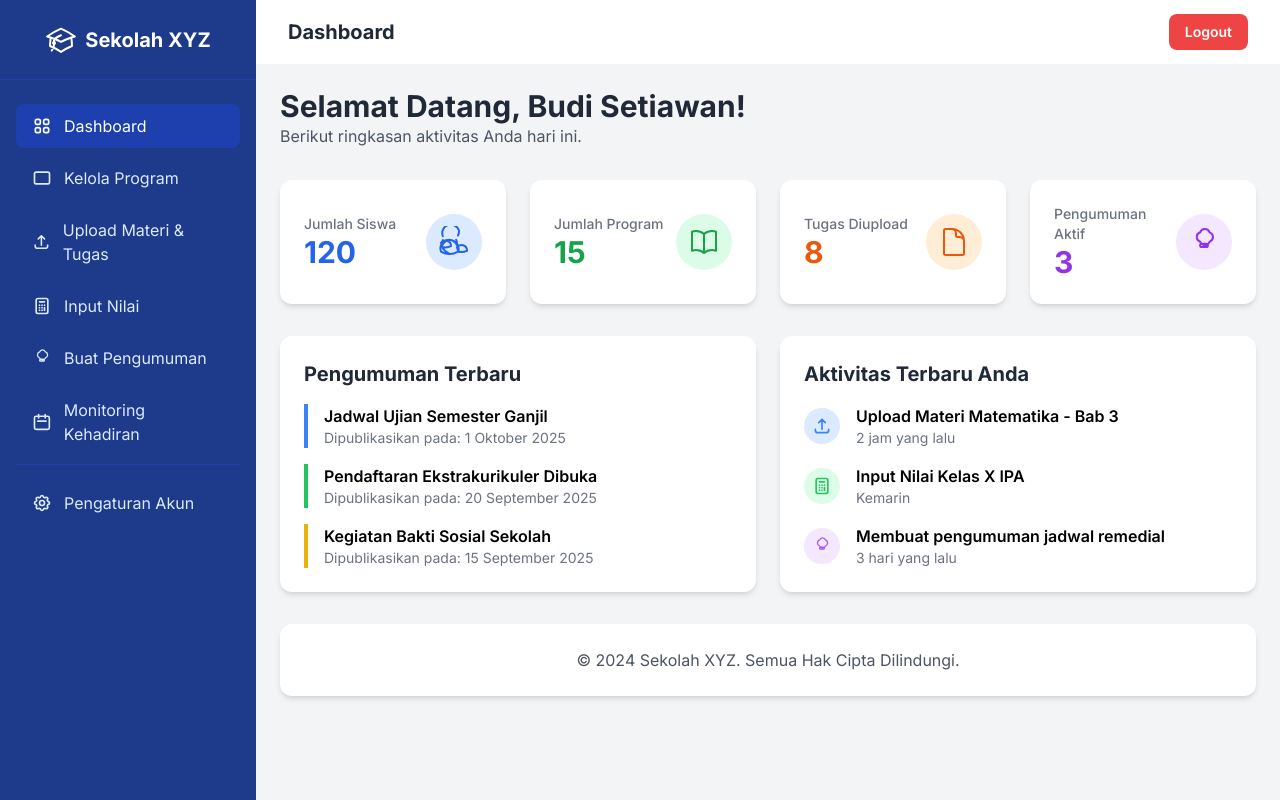
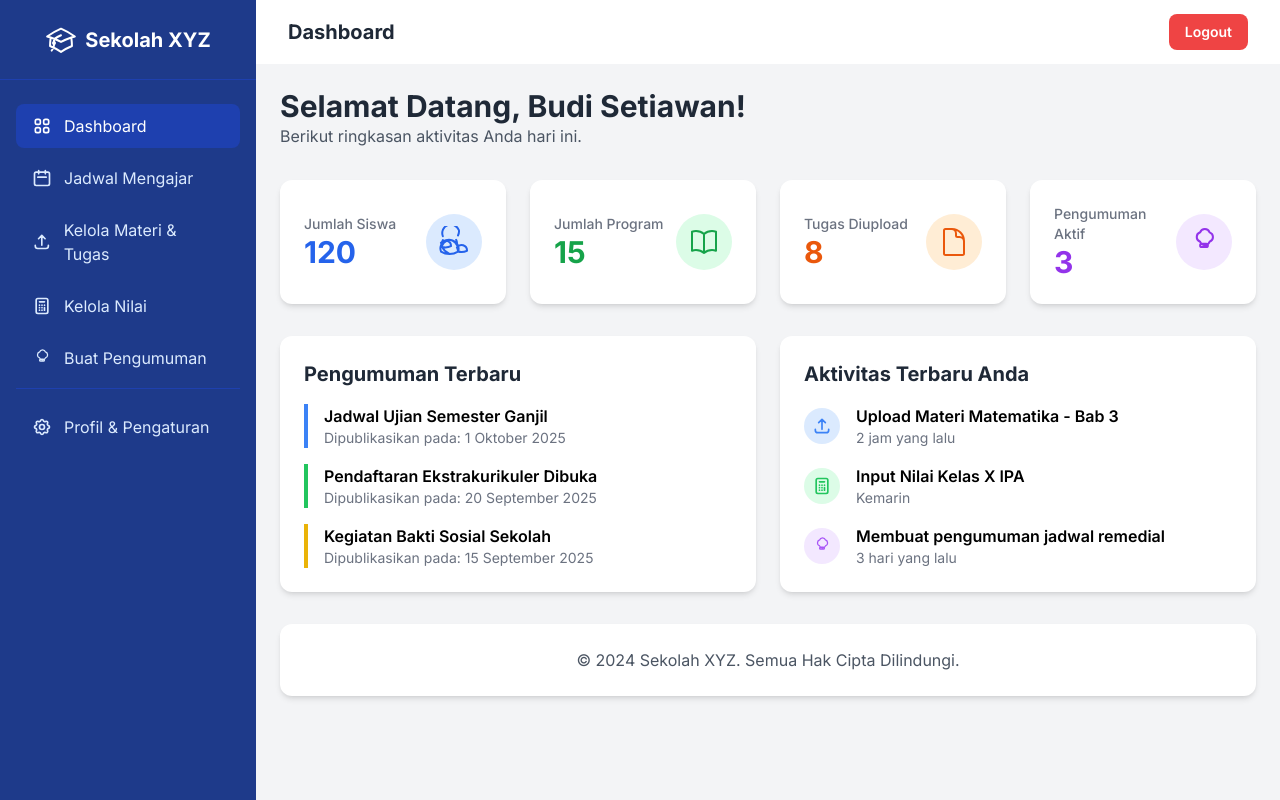
Before and after one commit to juju170/upgacc, a plain HTML site: page guru/dashboard_guru.html in a window 1280 px wide. Drawn offline with nearby package versions, Linux system fonts and the light colour scheme.

Commit message:
Update dashboard_guru.html

```diff
--- a/guru/dashboard_guru.html
+++ b/guru/dashboard_guru.html
@@ -31,35 +31,30 @@
 
             <!-- Menu Sidebar -->
             <nav class="flex-1 px-4 py-6 space-y-2">
-                <a href="#" class="flex items-center px-4 py-2.5 bg-blue-800 rounded-lg">
+    <a href="./dashboard_guru.html" class="flex items-center px-4 py-2.5 bg-blue-800 rounded-lg">
         <svg class="h-5 w-5 mr-3" xmlns="http://www.w3.org/2000/svg" fill="none" viewBox="0 0 24 24" stroke="currentColor"><path stroke-linecap="round" stroke-linejoin="round" stroke-width="2" d="M4 6a2 2 0 012-2h2a2 2 0 012 2v2a2 2 0 01-2 2H6a2 2 0 01-2-2V6zM14 6a2 2 0 012-2h2a2 2 0 012 2v2a2 2 0 01-2 2h-2a2 2 0 01-2-2V6zM4 16a2 2 0 012-2h2a2 2 0 012 2v2a2 2 0 01-2 2H6a2 2 0 01-2-2v-2zM14 16a2 2 0 012-2h2a2 2 0 012 2v2a2 2 0 01-2 2h-2a2 2 0 01-2-2v-2z" /></svg>
         Dashboard
     </a>
-                <a href="#" class="flex items-center px-4 py-2.5 text-blue-100 hover:bg-blue-800 rounded-lg">
-                    <svg class="h-5 w-5 mr-3" xmlns="http://www.w3.org/2000/svg" fill="none" viewBox="0 0 24 24" stroke="currentColor"><path stroke-linecap="round" stroke-linejoin="round" stroke-width="2" d="M3 7v10a2 2 0 002 2h14a2 2 0 002-2V7a2 2 0 00-2-2H5a2 2 0 00-2 2z" /></svg>
-                    Kelola Program
+    <a href="./jadwal_guru.html" class="flex items-center px-4 py-2.5 text-blue-100 hover:bg-blue-800 rounded-lg">
+        <svg class="h-5 w-5 mr-3" xmlns="http://www.w3.org/2000/svg" fill="none" viewBox="0 0 24 24" stroke="currentColor"><path stroke-linecap="round" stroke-linejoin="round" stroke-width="2" d="M8 7V3m8 4V3m-9 8h10M5 21h14a2 2 0 002-2V7a2 2 0 00-2-2H5a2 2 0 00-2 2v12a2 2 0 002 2z" /></svg>
+        Jadwal Mengajar
     </a>
-                <a href="#" class="flex items-center px-4 py-2.5 text-blue-100 hover:bg-blue-800 rounded-lg">
+    <a href="./kelola_materi.html" class="flex items-center px-4 py-2.5 text-blue-100 hover:bg-blue-800 rounded-lg">
         <svg class="h-5 w-5 mr-3" xmlns="http://www.w3.org/2000/svg" fill="none" viewBox="0 0 24 24" stroke="currentColor"><path stroke-linecap="round" stroke-linejoin="round" stroke-width="2" d="M4 16v1a3 3 0 003 3h10a3 3 0 003-3v-1m-4-8l-4-4m0 0L8 8m4-4v12" /></svg>
-                    Upload Materi & Tugas
+        Kelola Materi & Tugas
     </a>
-                <a href="#" class="flex items-center px-4 py-2.5 text-blue-100 hover:bg-blue-800 rounded-lg">
+    <a href="./kelola_nilai.html" class="flex items-center px-4 py-2.5 text-blue-100 hover:bg-blue-800 rounded-lg">
         <svg class="h-5 w-5 mr-3" xmlns="http://www.w3.org/2000/svg" fill="none" viewBox="0 0 24 24" stroke="currentColor"><path stroke-linecap="round" stroke-linejoin="round" stroke-width="2" d="M9 7h6m0 10v-3m-3 3h.01M9 17h.01M9 14h.01M12 14h.01M15 11h.01M12 11h.01M9 11h.01M7 21h10a2 2 0 002-2V5a2 2 0 00-2-2H7a2 2 0 00-2 2v14a2 2 0 002 2z" /></svg>
-                    Input Nilai
+        Kelola Nilai
     </a>
-                <a href="#" class="flex items-center px-4 py-2.5 text-blue-100 hover:bg-blue-800 rounded-lg">
+    <a href="./pengumuman_guru.html" class="flex items-center px-4 py-2.5 text-blue-100 hover:bg-blue-800 rounded-lg">
         <svg class="h-5 w-5 mr-3" xmlns="http://www.w3.org/2000/svg" fill="none" viewBox="0 0 24 24" stroke-width="1.5" stroke="currentColor"><path stroke-linecap="round" stroke-linejoin="round" d="M10.34 15.84c-.688 0-1.25-.562-1.25-1.25s.562-1.25 1.25-1.25h3.32c.688 0 1.25.562 1.25 1.25s-.562 1.25-1.25 1.25h-3.32zM9.09 11.84v-.002a3.752 3.752 0 01.002-7.098 3.752 3.752 0 017.096 0v.002a3.752 3.752 0 01-.002 7.098 3.752 3.752 0 01-7.096 0z" /></svg>
         Buat Pengumuman
     </a>
-                 <a href="#" class="flex items-center px-4 py-2.5 text-blue-100 hover:bg-blue-800 rounded-lg">
-                    <svg class="h-5 w-5 mr-3" xmlns="http://www.w3.org/2000/svg" fill="none" viewBox="0 0 24 24" stroke="currentColor"><path stroke-linecap="round" stroke-linejoin="round" stroke-width="2" d="M8 7V3m8 4V3m-9 8h10M5 21h14a2 2 0 002-2V7a2 2 0 00-2-2H5a2 2 0 00-2 2v12a2 2 0 002 2z" /></svg>
-                    Monitoring Kehadiran
-                </a>
-                <!-- Divider -->
     <div class="pt-4 mt-4 border-t border-blue-800 space-y-2">
-                     <a href="#" class="flex items-center px-4 py-2.5 text-blue-100 hover:bg-blue-800 rounded-lg">
+         <a href="./profil_guru.html" class="flex items-center px-4 py-2.5 text-blue-100 hover:bg-blue-800 rounded-lg">
            <svg class="h-5 w-5 mr-3" xmlns="http://www.w3.org/2000/svg" fill="none" viewBox="0 0 24 24" stroke="currentColor"><path stroke-linecap="round" stroke-linejoin="round" stroke-width="2" d="M10.325 4.317c.426-1.756 2.924-1.756 3.35 0a1.724 1.724 0 002.573 1.066c1.543-.94 3.31.826 2.37 2.37a1.724 1.724 0 001.065 2.572c1.756.426 1.756 2.924 0 3.35a1.724 1.724 0 00-1.066 2.573c.94 1.543-.826 3.31-2.37 2.37a1.724 1.724 0 00-2.572 1.065c-.426 1.756-2.924 1.756-3.35 0a1.724 1.724 0 00-2.573-1.066c-1.543.94-3.31-.826-2.37-2.37a1.724 1.724 0 00-1.065-2.572c-1.756-.426-1.756-2.924 0-3.35a1.724 1.724 0 001.066-2.573c-.94-1.543.826-3.31 2.37-2.37.996.608 2.296.096 2.572-1.065z" /><path stroke-linecap="round" stroke-linejoin="round" stroke-width="2" d="M15 12a3 3 0 11-6 0 3 3 0 016 0z" /></svg>
-                        Pengaturan Akun
+            Profil & Pengaturan
         </a>
     </div>
 </nav>
@@ -79,7 +74,7 @@
                          </button>
                          <div class="flex-1 text-center md:text-left text-xl font-bold text-gray-800">Dashboard</div>
                          <div class="flex items-center">
-                              <a href="index.html" class="px-4 py-2 bg-red-500 text-white rounded-lg font-semibold hover:bg-red-600 transition text-sm">Logout</a>
+                          <a href="../login.html" class="px-4 py-2 bg-red-500 text-white rounded-lg font-semibold hover:bg-red-600 transition text-sm">Logout</a>
                          </div>
                      </div>
                  </div>
```
Lines whose indentation alone changed are shown as unchanged.
